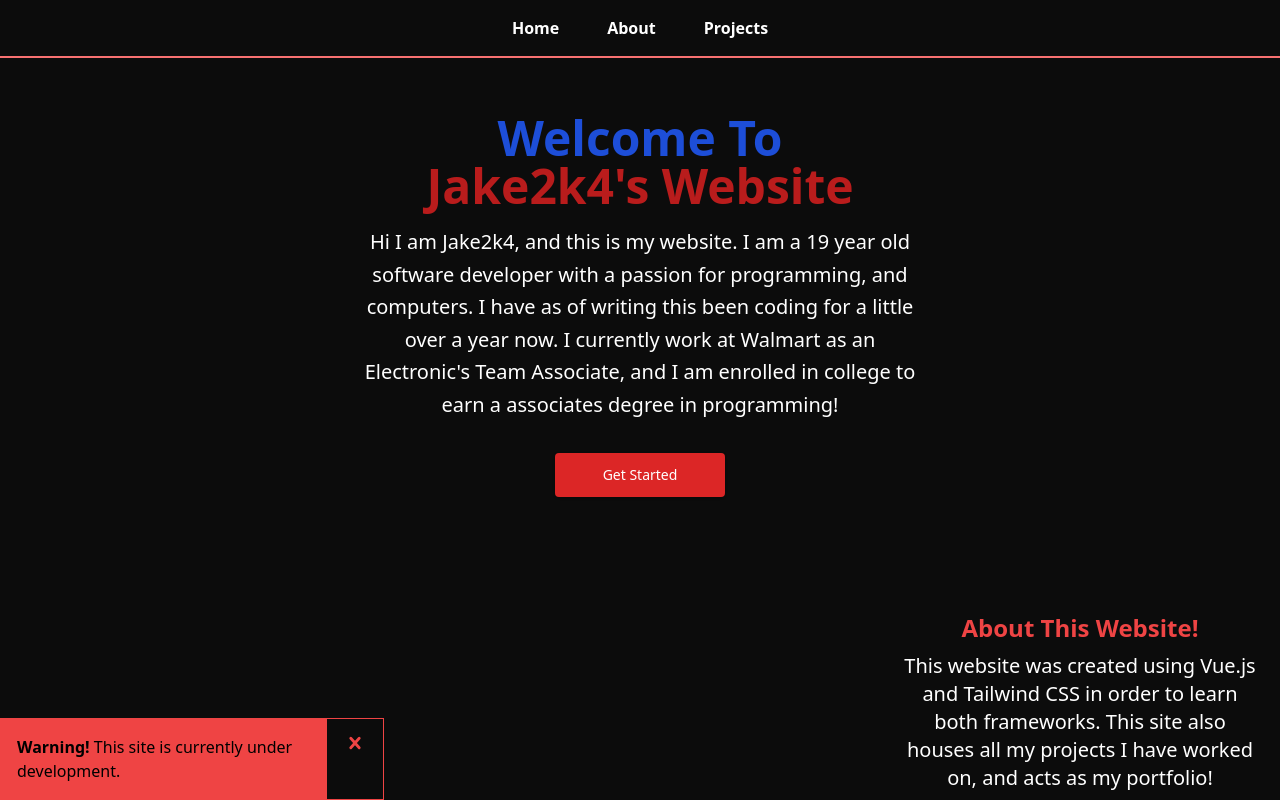
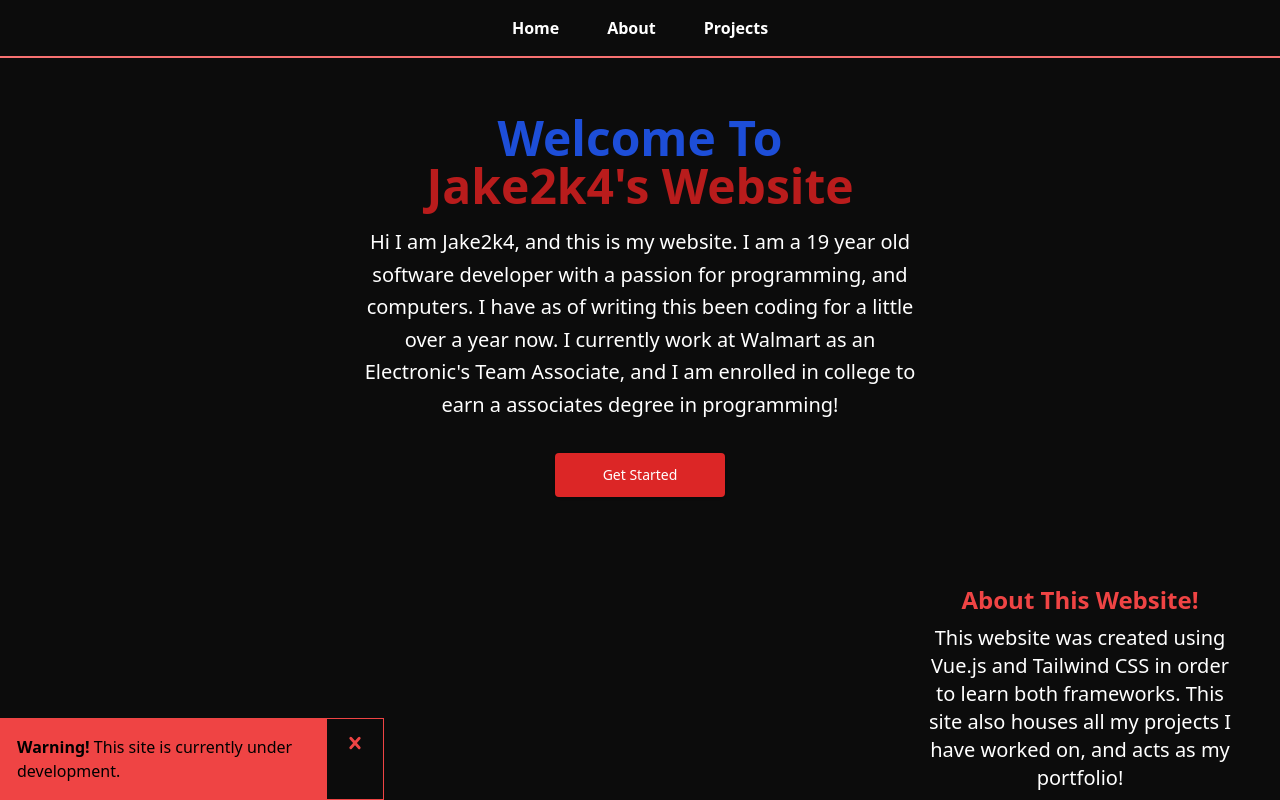
Before and after one commit to jakeyboi1/Jake2k4s-Website, a Vue app: page / in a window 1280 px wide. Built offline with nearby package versions, Linux system fonts and the light colour scheme.

Commit message:
aboutSiteAttemptFix2

```diff
--- a/src/pages/homePage.vue
+++ b/src/pages/homePage.vue
@@ -27,7 +27,7 @@ const warningVisible = ref(true)
             </div>
         </div>
 
-        <div class="w-96 text-center h-46 absolute bottom-2 right-2 px-4">
+        <div class="w-96 text-center h-46 absolute bottom-2 right-2 px-8">
             <div class="text-2xl font-bold text-red-500">About This Website!</div>
             <body class="text-white mt-2 text-xl">This website was created using Vue.js and Tailwind CSS in order to learn both frameworks. This site also houses all my projects I have worked on, and acts as my portfolio!</body>
         </div>
```
